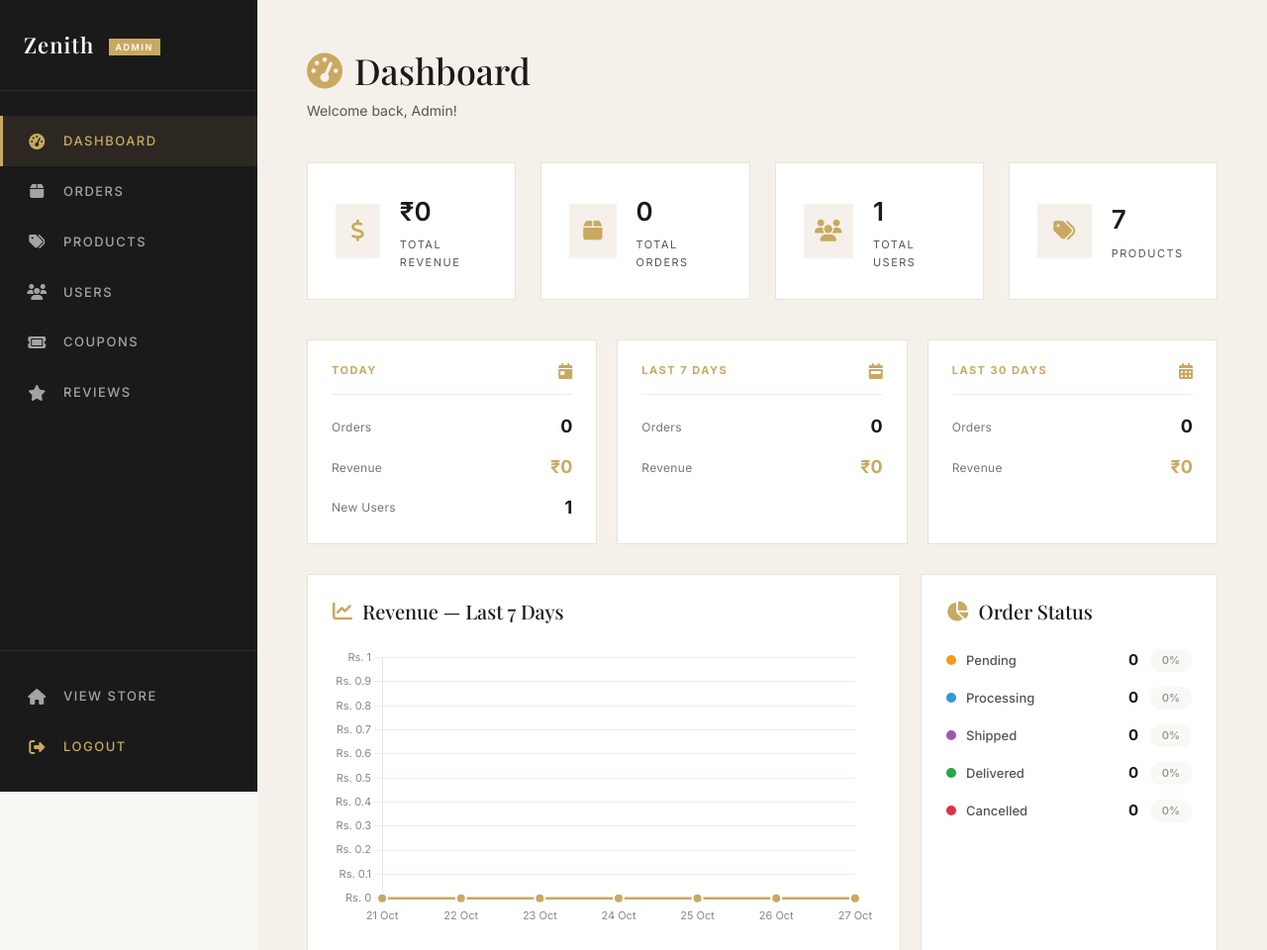
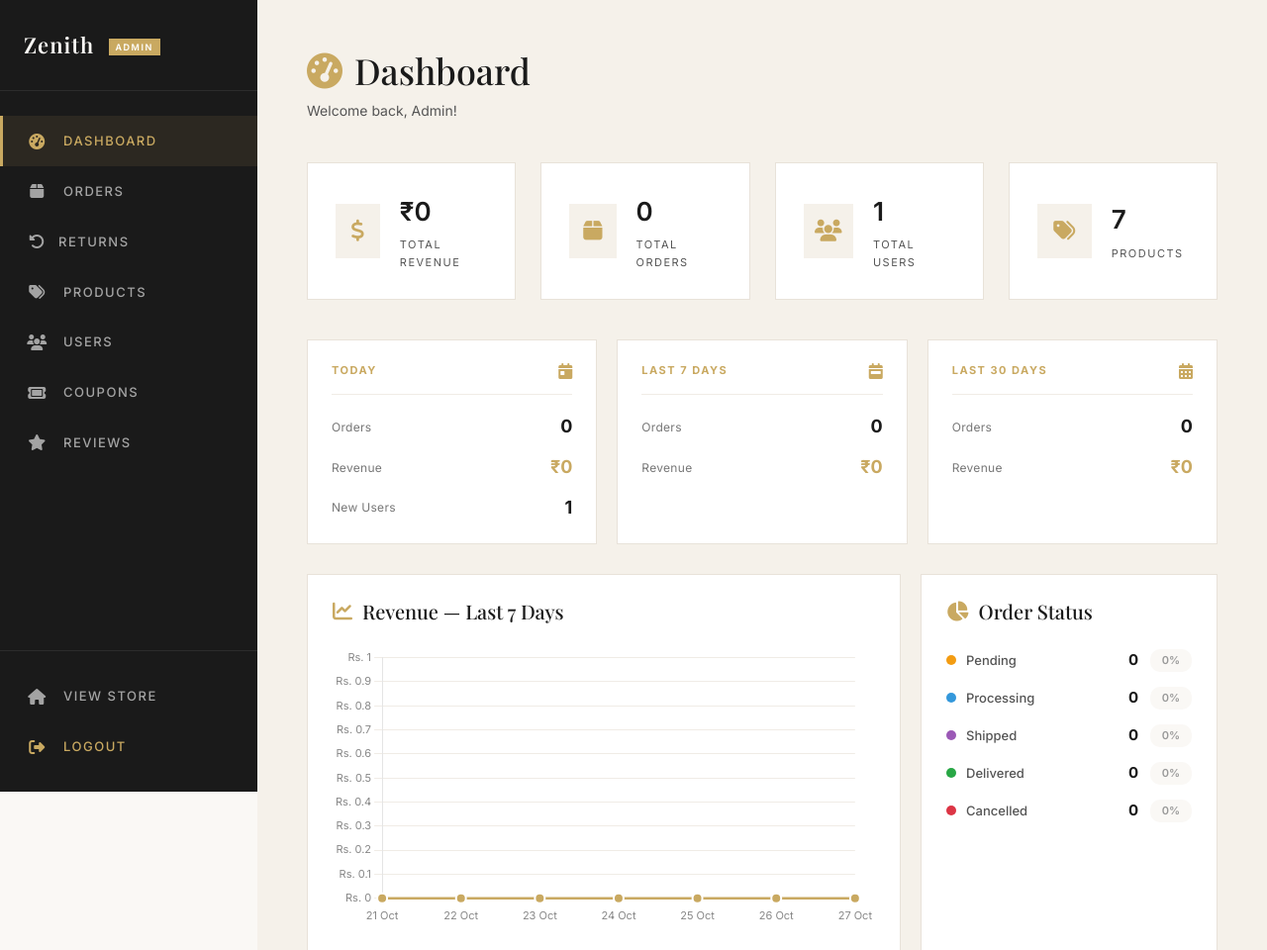
Before and after one commit to shubhamchoudhary9756-cmd/UrbanWear, a Flask app: page /admin in a window 1280 px wide. Shown: the top 960 px of the page at 99% size. Run offline with Flask 3, Linux system fonts and the light colour scheme; a user stored in the database is signed in; data comes from the database, SQL or seed files in the repository; data that the repository does not hold is empty; parts of the project's set-up code (start-up, migrations or seed data) failed here and were passed over; some libraries are stand-ins or nearby versions.

Commit message:
admin panel

```diff
--- a/app.py
+++ b/app.py
@@ -16,6 +16,7 @@ Zenith - Flask E-Commerce Application
 + ✅ SendGrid Integration (Bypasses Render SMTP block)
 + ✅ Custom INR filter to remove .0 from prices
 + ✅ Return & Refund System
++ ✅ Admin Returns Tab
 """
 import warnings
 
@@ -1868,6 +1869,8 @@ def admin_panel():
     except Exception:
         pending_reviews_count = 0
 
+    pending_returns_count = Order.query.filter_by(return_status="pending").count()
+
     return render_template(
         "admin_panel.html", active_tab="dashboard",
         total_orders=total_orders, total_users=total_users,
@@ -1881,6 +1884,26 @@ def admin_panel():
         top_products=top_products, low_stock_products=low_stock_products,
         recent_orders=recent_orders, recent_users=recent_users,
         pending_reviews_count=pending_reviews_count,
+        pending_returns_count=pending_returns_count,
+    )
+
+
+# ==================================================
+# ✅ ADMIN — RETURNS
+# ==================================================
+
+@app.route("/admin/returns")
+@login_required
+@admin_required
+def admin_returns_tab():
+    pending_returns = Order.query.filter_by(return_status='pending').order_by(Order.created_at.desc()).all()
+    pending_returns_count = len(pending_returns)
+
+    return render_template(
+        "admin_panel.html",
+        active_tab="returns",
+        pending_returns=pending_returns,
+        pending_returns_count=pending_returns_count
     )
 
 
@@ -1944,6 +1967,8 @@ def admin_orders_tab():
         "cancelled": Order.query.filter_by(status="cancelled").count(),
     }
 
+    pending_returns_count = Order.query.filter_by(return_status="pending").count()
+
     return render_template(
         "admin_panel.html", active_tab="orders",
         orders=orders_page, search_q=search_q,
@@ -1951,6 +1976,7 @@ def admin_orders_tab():
         current_page=page, total_pages=total_pages,
         total_count=total_count, per_page=per_page,
         status_counts=status_counts, valid_statuses=valid_statuses,
+        pending_returns_count=pending_returns_count,
     )
 
 
@@ -2005,6 +2031,8 @@ def admin_products_tab():
     active_count = Product.query.filter_by(is_active=True).count()
     deleted_count = Product.query.filter_by(is_active=False).count()
 
+    pending_returns_count = Order.query.filter_by(return_status="pending").count()
+
     return render_template(
         "admin_panel.html", active_tab="products",
         products=products_page,
@@ -2014,6 +2042,7 @@ def admin_products_tab():
         search_q=search_q, category_filter=category_filter, sort_by=sort_by,
         current_page=page, total_pages=total_pages,
         total_count=total_count, per_page=per_page,
+        pending_returns_count=pending_returns_count,
     )
 
 
@@ -2072,6 +2101,8 @@ def admin_users_tab():
         ).group_by(Order.user_id).all()
         order_counts = {uid: cnt for uid, cnt in rows}
 
+    pending_returns_count = Order.query.filter_by(return_status="pending").count()
+
     return render_template(
         "admin_panel.html", active_tab="users",
         users=users_page, search_q=search_q,
@@ -2081,6 +2112,7 @@ def admin_users_tab():
         total_users_all=total_users_all,
         admin_count=admin_count, regular_count=regular_count,
         order_counts=order_counts,
+        pending_returns_count=pending_returns_count,
     )
 
 
@@ -2142,6 +2174,8 @@ def admin_coupons_tab():
         Coupon.expiry_date.isnot(None), Coupon.expiry_date < now
     ).count()
 
+    pending_returns_count = Order.query.filter_by(return_status="pending").count()
+
     return render_template(
         "admin_panel.html", active_tab="coupons",
         coupons=coupons_page, search_q=search_q,
@@ -2152,6 +2186,7 @@ def admin_coupons_tab():
         active_count=active_count,
         inactive_count=inactive_count,
         expired_count=expired_count,
+        pending_returns_count=pending_returns_count,
     )
 
 
@@ -2369,6 +2404,8 @@ def admin_reviews_tab():
     approved_count = Review.query.filter_by(is_approved=True).count()
     avg_all = db.session.query(db.func.avg(Review.rating)).scalar() or 0
 
+    pending_returns_count = Order.query.filter_by(return_status="pending").count()
+
     return render_template(
         "admin_panel.html",
         active_tab="reviews",
@@ -2385,6 +2422,7 @@ def admin_reviews_tab():
         pending_count=pending_count,
         approved_count=approved_count,
         avg_all=round(float(avg_all), 1),
+        pending_returns_count=pending_returns_count,
     )
 
 
@@ -2693,7 +2731,7 @@ def admin_approve_return(order_id):
 
     if order.return_status != "pending":
         flash("Invalid action.")
-        return redirect(url_for("admin_order_details", order_id=order_id))
+        return redirect(url_for("admin_returns_tab"))
 
     order.return_status = "approved"
     order.status = "returned"
@@ -2703,7 +2741,7 @@ def admin_approve_return(order_id):
 
     db.session.commit()
     flash(f"Return approved for Order #{order.id}. Refund marked as processed.")
-    return redirect(url_for("admin_order_details", order_id=order_id))
+    return redirect(url_for("admin_returns_tab"))
 
 
 # ==================================================
--- a/templates/admin_base.html
+++ b/templates/admin_base.html
@@ -55,6 +55,20 @@
                 <span>Orders</span>
             </a>
 
+            <!-- ✅ NAYA: RETURNS LINK -->
+            <a href="{{ url_for('admin_returns_tab') }}"
+               class="sidebar-link {% if active_tab == 'returns' %}active{% endif %}" style="justify-content: space-between;">
+                <div style="display: flex; align-items: center; gap: 10px;">
+                    <i class="fa-solid fa-rotate-left"></i>
+                    <span>Returns</span>
+                </div>
+                {% if pending_returns_count is defined and pending_returns_count > 0 %}
+                    <span style="background: #dc3545; color: white; font-size: 11px; font-weight: 700; padding: 2px 8px; border-radius: 10px;">
+                        {{ pending_returns_count }}
+                    </span>
+                {% endif %}
+            </a>
+
             <a href="{{ url_for('admin_products_tab') }}"
                class="sidebar-link {% if active_tab == 'products' %}active{% endif %}">
                 <i class="fa-solid fa-tags"></i>
@@ -73,7 +87,6 @@
                 <span>Coupons</span>
             </a>
 
-            <!-- ✅ NEW: REVIEWS LINK -->
             <a href="{{ url_for('admin_reviews_tab') }}"
                class="sidebar-link {% if active_tab == 'reviews' %}active{% endif %}">
                 <i class="fa-solid fa-star"></i>
--- a/templates/admin_panel.html
+++ b/templates/admin_panel.html
@@ -720,6 +720,119 @@
 
 
 <!-- ============================================ -->
+<!-- ✅ RETURNS TAB (NEW) -->
+<!-- ============================================ -->
+
+{% if active_tab == 'returns' %}
+
+    <div class="admin-content">
+
+        <div class="admin-content-header">
+            <h1>
+                <i class="fa-solid fa-rotate-left"></i>
+                Return Requests
+            </h1>
+            <p>Manage customer return & refund requests</p>
+        </div>
+
+        {% if pending_returns and pending_returns|length > 0 %}
+
+            <div class="admin-orders-table">
+
+                <table>
+
+                    <thead>
+                        <tr>
+                            <th>Order ID</th>
+                            <th>Customer</th>
+                            <th>Date</th>
+                            <th>Reason</th>
+                            <th>Refund Details</th>
+                            <th>Actions</th>
+                        </tr>
+                    </thead>
+
+                    <tbody>
+
+                        {% for order in pending_returns %}
+
+                            <tr>
+                                <td>
+                                    <span class="order-id-badge">#{{ order.id }}</span>
+                                </td>
+
+                                <td>
+                                    <div class="customer-info">
+                                        <div class="customer-avatar">
+                                            {{ order.user.full_name[0]|upper }}
+                                        </div>
+                                        <div>
+                                            <div>{{ order.user.full_name }}</div>
+                                            <small style="color: #999; font-size: 11px;">
+                                                {{ order.user.email }}
+                                            </small>
+                                        </div>
+                                    </div>
+                                </td>
+
+                                <td>{{ order.created_at.strftime('%d %b %Y') }}</td>
+
+                                <td>
+                                    <span style="font-size: 13px; color: #666;">
+                                        {{ order.return_reason }}
+                                    </span>
+                                </td>
+
+                                <td>
+                                    <span style="font-size: 13px; font-weight: 600; color: #1a1a1a;">
+                                        {{ order.refund_account_details }}
+                                    </span>
+                                </td>
+
+                                <td>
+                                    <div style="display: flex; gap: 8px;">
+                                        <a href="{{ url_for('admin_order_details', order_id=order.id) }}" class="admin-view-btn">
+                                            <i class="fa-solid fa-eye"></i> View
+                                        </a>
+
+                                        <form method="POST" action="{{ url_for('admin_approve_return', order_id=order.id) }}" style="margin: 0;">
+                                            <input type="hidden" name="csrf_token" value="{{ csrf_token() }}">
+                                            <button type="submit" class="admin-view-btn" style="background: #28a745; border-color: #28a745; color: white;" onclick="return confirm('Approve this return?')">
+                                                <i class="fa-solid fa-check"></i> Approve
+                                            </button>
+                                        </form>
+                                    </div>
+                                </td>
+
+                            </tr>
+
+                        {% endfor %}
+
+                    </tbody>
+
+                </table>
+
+            </div>
+
+        {% else %}
+
+            <div class="empty-orders">
+                <div class="empty-orders-icon">
+                    <i class="fa-solid fa-rotate-left"></i>
+                </div>
+                <h2>No Pending Returns</h2>
+                <p>There are no return requests at the moment.</p>
+            </div>
+
+        {% endif %}
+
+    </div>
+
+{% endif %}
+
+
+
+<!-- ============================================ -->
 <!-- PRODUCTS TAB -->
 <!-- ============================================ -->
 
```
